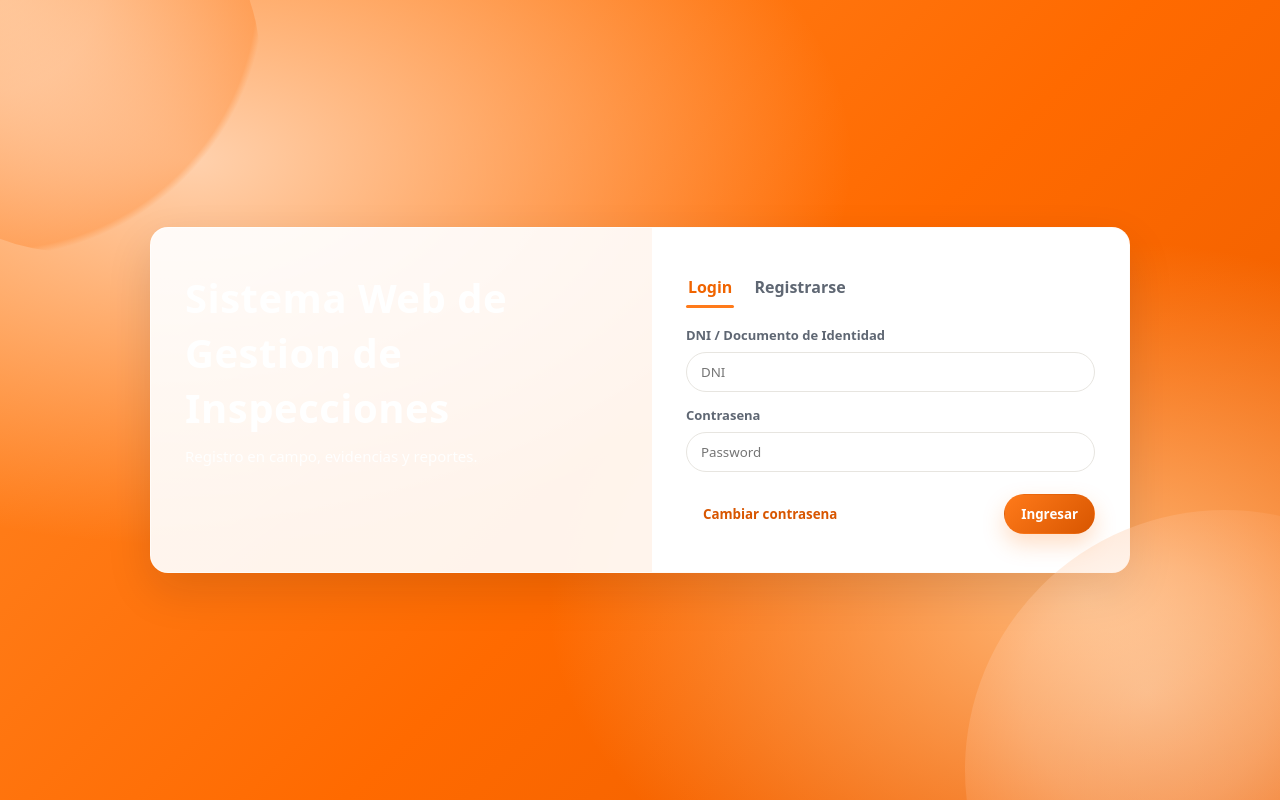
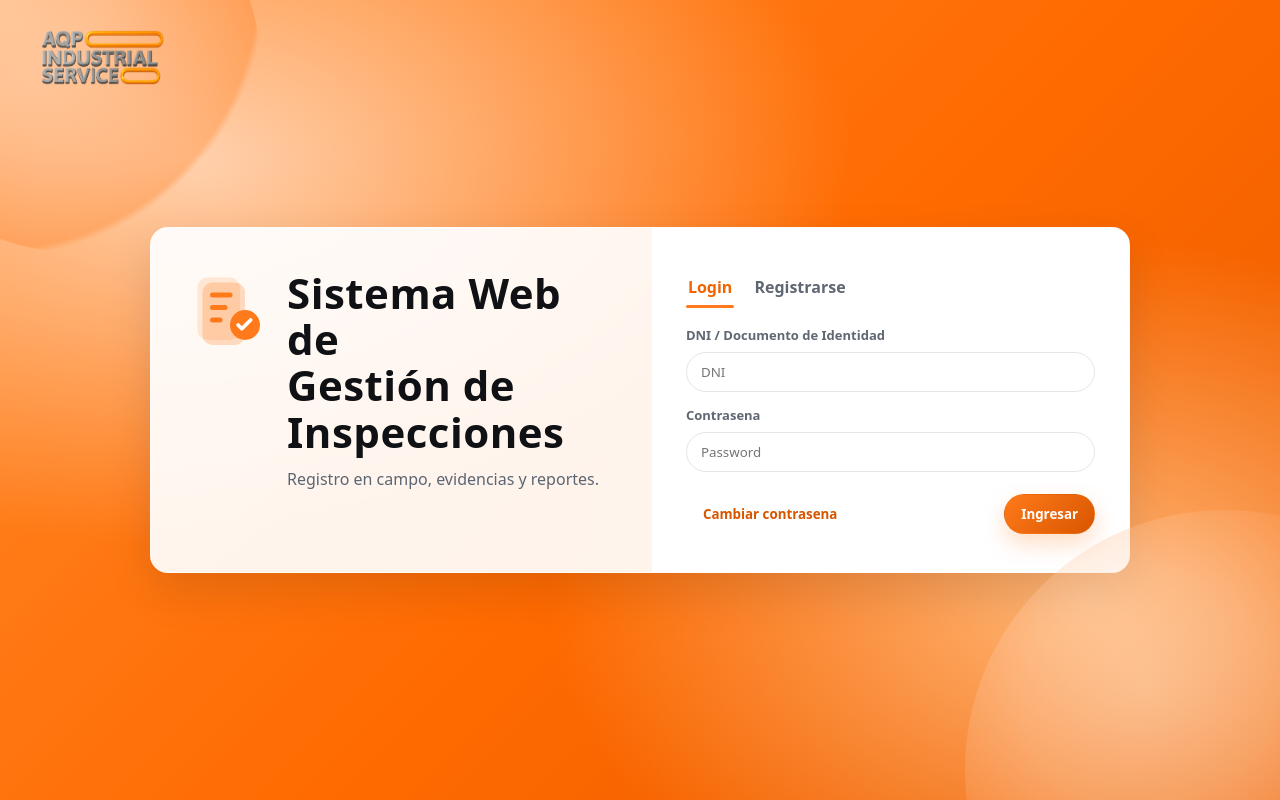
Before and after one commit to natt25/Sistema-Web-de-Gestion-de-Inspecciones, a React app in the folder frontend/: page /login in a window 1280 px wide. Built offline with nearby package versions, Linux system fonts and the light colour scheme; no server answers; the HTML template or start-up script is replaced by a standard one.

Commit message:
Refactor code structure for improved readability and maintainability

```diff
--- a/frontend/src/App.css
+++ b/frontend/src/App.css
@@ -981,3 +981,41 @@
     grid-template-columns: 1fr;
   }
 }
+
+.auth-brand{
+  display:flex;
+  align-items:flex-start;
+  gap:22px;
+}
+
+/* logo grande limpio */
+.auth-logo{
+  display:flex;
+  align-items:center;
+  justify-content:center;
+}
+
+/* título */
+.auth-title{
+  font-size:42px;
+  font-weight:900;
+  line-height:1.1;
+  color:#0f1115;
+}
+
+/* subtítulo */
+.auth-subtitle{
+  margin-top:12px;
+  font-size:16px;
+  color:#5b6573;
+}
+
+.aqp-logo{
+  position: absolute;
+  top: 30px;
+  left: 40px;
+  height: 55px;
+  width: auto;
+  z-index: 5;
+  opacity: 0.95;
+}
--- a/frontend/src/pages/Login.jsx
+++ b/frontend/src/pages/Login.jsx
@@ -4,6 +4,7 @@ import { login } from "../auth/auth.service";
 import { clearAuth, getToken, setToken, setUser, getUser } from "../auth/auth.storage";
 import Input from "../components/ui/Input";
 import Button from "../components/ui/Button";
+import logoAqp from "../assets/logo-aqp.png";
 
 const API_BASE = (import.meta.env.VITE_API_URL || "http://localhost:3000").replace(/\/+$/, "");
 
@@ -59,12 +60,49 @@ export default function Login() {
 
   return (
     <div className="auth-shell">
+      <img
+        src={logoAqp}
+        alt="AQP Industrial Service"
+        className="aqp-logo"
+      />
       <div className="auth-card">
         <section className="auth-left">
-          <h1 className="auth-title">Sistema Web de Gestion de Inspecciones</h1>
-          <p className="auth-subtitle">
-            Registro en campo, evidencias y reportes.
-          </p>
+          <div className="auth-brand">
+
+            <div className="auth-logo">
+              <svg viewBox="0 0 64 64" width="80" height="80">
+                <rect x="10" y="6" width="34" height="50" rx="8" fill="#ff7a1a" opacity="0.15"/>
+                <rect x="14" y="10" width="34" height="50" rx="8" fill="#ff7a1a" opacity="0.25"/>
+
+                <rect x="20" y="18" width="18" height="4" rx="2" fill="#ff7a1a"/>
+                <rect x="20" y="28" width="14" height="4" rx="2" fill="#ff7a1a"/>
+                <rect x="20" y="38" width="10" height="4" rx="2" fill="#ff7a1a"/>
+
+                <circle cx="48" cy="44" r="12" fill="#ff7a1a"/>
+                <path
+                  d="M42.5 44l3 3 7-7"
+                  fill="none"
+                  stroke="#fff"
+                  strokeWidth="3"
+                  strokeLinecap="round"
+                  strokeLinejoin="round"
+                />
+              </svg>
+            </div>
+
+            <div>
+              <h1 className="auth-title">
+                Sistema Web de <br/>
+                Gestión de <br/>
+                Inspecciones
+              </h1>
+
+              <p className="auth-subtitle">
+                Registro en campo, evidencias y reportes.
+              </p>
+            </div>
+
+          </div>
         </section>
 
         <section className="auth-right">
```
Also changed, not shown: frontend/src/assets/logo-aqp.png (added).
